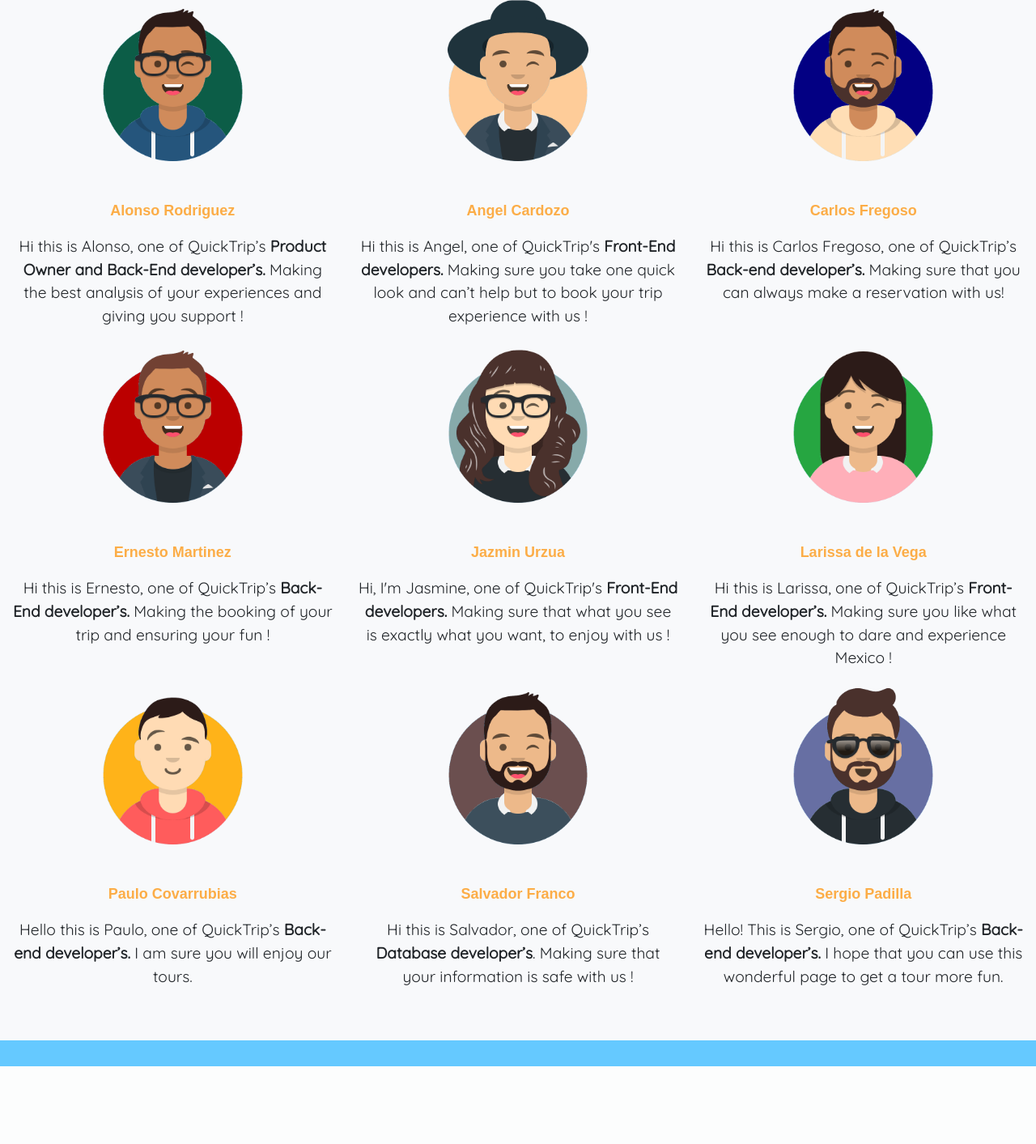
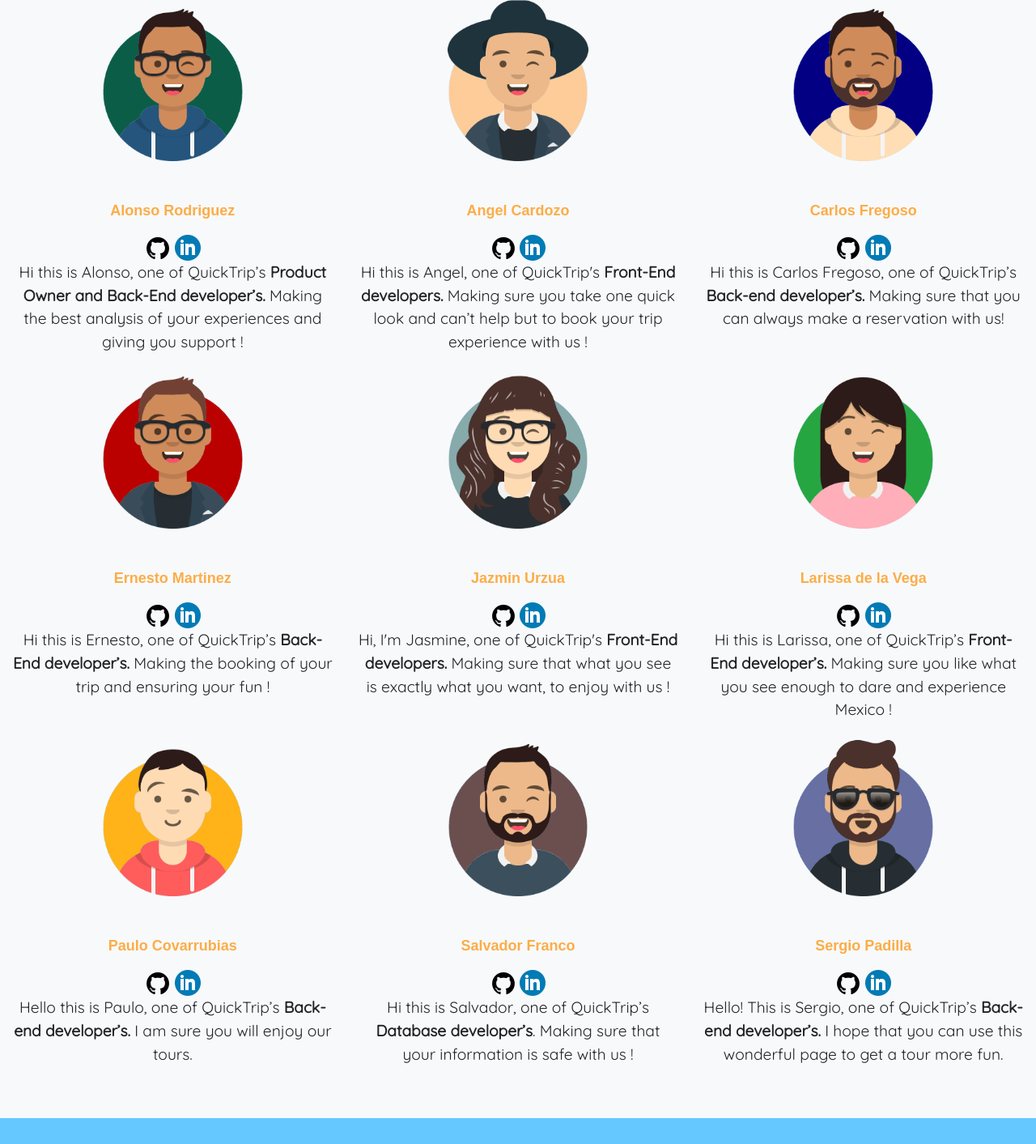
Before and after one commit to SolracDavid99/QuickTrip, a PHP site: page /html/aboutUs.html in a window 1280 px wide. Shown: the part 748-2161 px from the top of the page at 81% size. Before the commit the page ends 2065 px from the top, so only its background shows below. Run offline with PHP 8.4, Linux system fonts and the light colour scheme; some web fonts are replaced.

Commit message:
iconos de perfiles

```diff
--- a/css/aboutUs.css
+++ b/css/aboutUs.css
@@ -116,3 +116,7 @@ body{
         padding-left: 1px;
         padding-right: 1px;
     }
+
+    #icon {
+        width: 2rem;
+    }
--- a/html/aboutUs.html
+++ b/html/aboutUs.html
@@ -96,6 +96,8 @@
 
                 <br><br>
                 <p id="name">Alonso Rodriguez</p>
+                <img src="/assets/img/394187_github_icon.png" id="icon" alt="Icono contacto">
+                <img src="/assets/img/317750_linkedin_icon.png" id="icon" alt="Icono contacto">
                 <p id="description">
                     Hi this is Alonso, one of QuickTrip’s <b>Product Owner and Back-End developer’s.</b>
                     Making the best analysis of your experiences and giving you support !
@@ -112,6 +114,8 @@
 
                 <br><br>
                 <p id="name">Angel Cardozo</p>
+                <img src="/assets/img/394187_github_icon.png" id="icon" alt="Icono contacto">
+                <img src="/assets/img/317750_linkedin_icon.png" id="icon" alt="Icono contacto">
                 <p id="description">
                     Hi this is Angel, one of QuickTrip's <b>Front-End developers.</b>
                     Making sure you take one quick look and can’t help but to book your trip experience with us !
@@ -128,6 +132,8 @@
 
                 <br><br>
                 <p id="name">Carlos Fregoso</p>
+                <img src="/assets/img/394187_github_icon.png" id="icon" alt="Icono contacto">
+                <img src="/assets/img/317750_linkedin_icon.png" id="icon" alt="Icono contacto">
                 <p id="description">
                     Hi this is Carlos Fregoso, one of QuickTrip’s <b>Back-end developer’s.</b>
                     Making sure that you can always make a reservation with us!
@@ -146,6 +152,8 @@
 
                 <br><br>
                 <p id="name">Ernesto Martinez</p>
+                <img src="/assets/img/394187_github_icon.png" id="icon" alt="Icono contacto">
+                <img src="/assets/img/317750_linkedin_icon.png" id="icon" alt="Icono contacto">
                 <p id="description">
                     Hi this is Ernesto, one of QuickTrip’s
                     <b>Back-End developer’s.</b> Making the booking of your trip and ensuring your fun !
@@ -162,6 +170,8 @@
 
                 <br><br>
                 <p id="name">Jazmin Urzua</p>
+                <img src="/assets/img/394187_github_icon.png" id="icon" alt="Icono contacto">
+                <img src="/assets/img/317750_linkedin_icon.png" id="icon" alt="Icono contacto">
                 <p id="description">
                     Hi, I'm Jasmine, one of QuickTrip's <b>Front-End developers.</b>
                     Making sure that what you see is exactly what you want, to enjoy with us !</p>
@@ -178,6 +188,8 @@
 
                 <br><br>
                 <p id="name">Larissa de la Vega</p>
+                <img src="/assets/img/394187_github_icon.png" id="icon" alt="Icono contacto">
+                <img src="/assets/img/317750_linkedin_icon.png" id="icon" alt="Icono contacto">
                 <p id="description">
                     Hi this is Larissa, one of QuickTrip’s <b>Front-End developer’s.</b>
                     Making sure you like what you see enough to dare and experience Mexico !
@@ -195,6 +207,8 @@
 
                 <br><br>
                 <p id="name">Paulo Covarrubias</p>
+                <img src="/assets/img/394187_github_icon.png" id="icon" alt="Icono contacto">
+                <img src="/assets/img/317750_linkedin_icon.png" id="icon" alt="Icono contacto">
                 <p id="description">
                     Hello this is Paulo, one of QuickTrip’s <b>Back-end developer’s.</b>
                     I am sure you will enjoy our tours.
@@ -212,6 +226,8 @@
 
                 <br><br>
                 <p id="name">Salvador Franco</p>
+                <img src="/assets/img/394187_github_icon.png" id="icon" alt="Icono contacto">
+                <img src="/assets/img/317750_linkedin_icon.png" id="icon" alt="Icono contacto">
                 <p id="description">
                     Hi this is Salvador, one of QuickTrip’s <b>Database developer’s</b>.
                     Making sure that your information is safe with us !
@@ -230,6 +246,8 @@
 
                 <br><br>
                 <p id="name">Sergio Padilla</p>
+                <img src="/assets/img/394187_github_icon.png" id="icon" alt="Icono contacto">
+                <img src="/assets/img/317750_linkedin_icon.png" id="icon" alt="Icono contacto">
                 <p id="description">
                     Hello! This is Sergio, one of QuickTrip’s <b>Back-end developer’s.</b>
                     I hope that you can use this wonderful page to get a tour more fun.
```
Also changed, not shown: assets/img/317750_linkedin_icon.png (added), assets/img/394187_github_icon.png (added).
